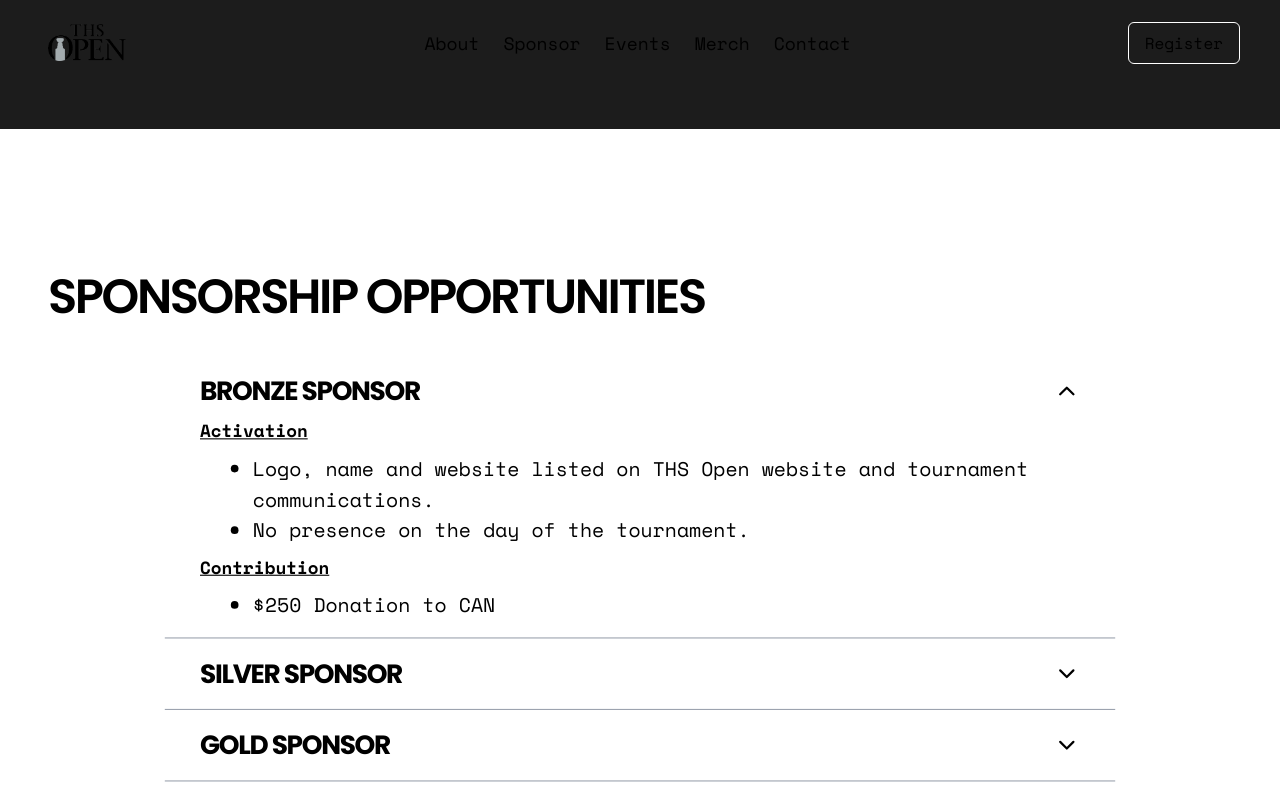
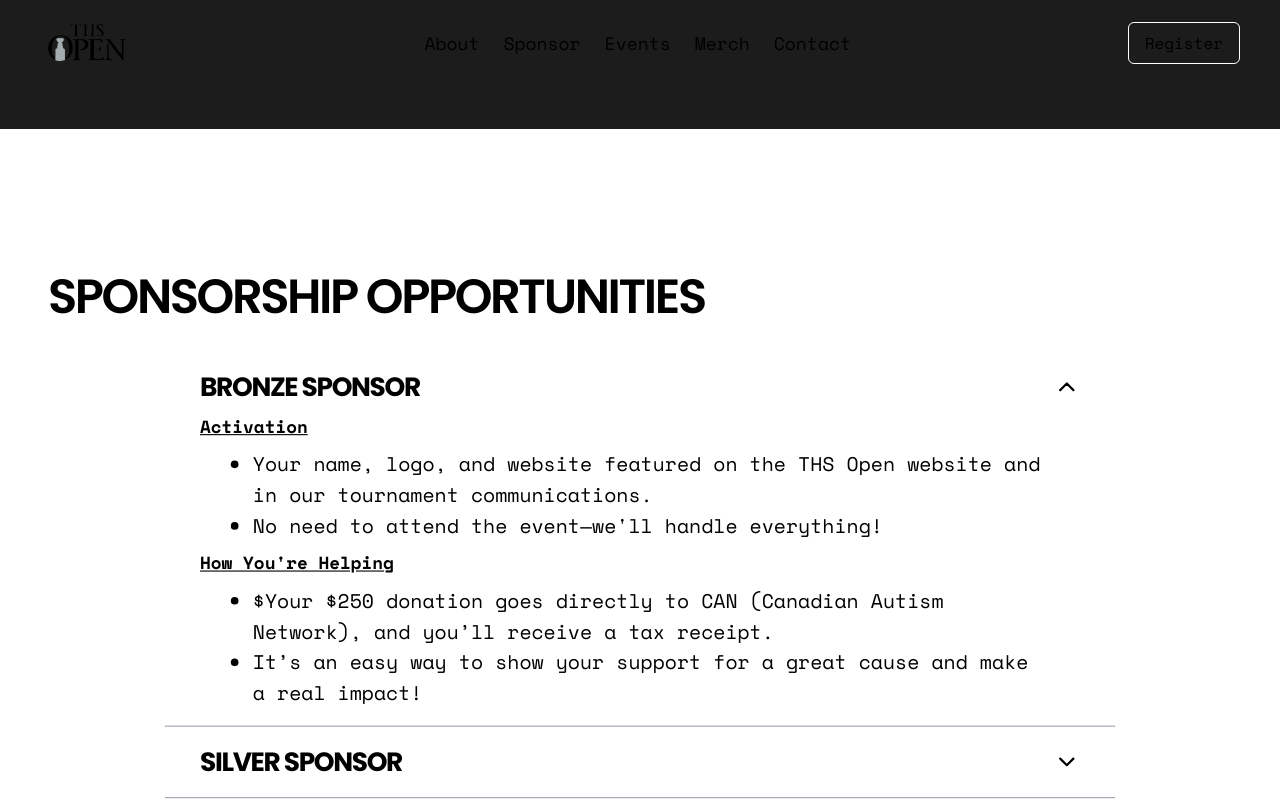
Before and after one commit to gianpinili/thsopen, a React (Vite) app: page / in a window 1280 px wide. Both pictures are taken after a click on the button "BRONZE SPONSOR". Shown: the part 1645-2445 px from the top of the page. Built offline with nearby package versions, Linux system fonts and the light colour scheme.

Commit message:
update sponsor level info

```diff
--- a/src/components/Sponsor.jsx
+++ b/src/components/Sponsor.jsx
@@ -48,7 +48,7 @@ function Sponsor() {
          </ul>
         </>
        )}
-       <p className='font-semibold mt-2 underline'>Contribution</p>
+       <p className='font-semibold mt-2 underline'>How You&apos;re Helping</p>
        <ul className="text-black mt-2 ml-4 list-disc text-sm md:px-[2rem] md:text-lg">
         {sponsor.contribution.map((item) => (
          <li key={item}>{item}</li>
--- a/src/data/sponsorLevels.json
+++ b/src/data/sponsorLevels.json
@@ -2,22 +2,24 @@
  {
   "level": "Bronze Sponsor",
   "activation": [
-   "Logo, name and website listed on THS Open website and tournament communications.",
-   "No presence on the day of the tournament."
+   "Your name, logo, and website featured on the THS Open website and in our tournament communications.",
+   "No need to attend the event—we'll handle everything!"
   ],
   "contribution": [
-   "$250 Donation to CAN"
+   "$Your $250 donation goes directly to CAN (Canadian Autism Network), and you’ll receive a tax receipt.",
+   "It’s an easy way to show your support for a great cause and make a real impact!"
   ]
  },
  {
   "level": "Silver Sponsor",
   "activation": [
-   "Hole Sponsorship - signange will be placed at the hole and ther will be an option to engage participants with an activity.",
-   "Presence at the tournament is encouraged! Feel free to bring snacks, drinks or swag for golfers to make the tee box memorable and fun. THS staff can assist with hole activation if you're unable to staff the hole on the day of the tournament.",
-   "Logo, name and website listed on THS Open website and tournament communications."
+   "Hole Sponsorship – your signage will be featured at a designated hole. You’re encouraged to bring snacks, drinks, or swag to create a fun, memorable experience for golfers!",
+   "Your name, logo, and website featured on the THS Open website and in tournament communications.",
+   "A great chance to connect with participants and show your community spirit."
   ],
   "contribution": [
-   "$500 Donation to CAN"
+   "Your $500 donation goes directly to CAN (Canadian Autism Network), and you’ll receive a tax receipt.",
+   "It’s a meaningful way to support an important cause while being part of a great day!"
   ]
  },
  {
@@ -25,25 +27,26 @@
   "activation": [
    "Cart Sponsor A - name and logo on every hole A cart.",
    "Cart Sponsor B - name and logo on every hole B cart.",
-   "Burger and Beer Sponsor - name and logo on every table during dinner.",
-   "Scorecard Sponsor - name and logo on score keeping app during the round.",
-   "Trophy Sponsor - name and logo listed on the trophy plate for winning team.",
-   "All include logo, name and website listed on THS Open website and tournament communications."
+   "Prime Rib Dinner Sponsor – your name and logo displayed on every table during the post-round dinner.",
+   "Scorecard Sponsor - your name and logo featured in the digital scorekeeping app during the round.",
+   "Trophy Sponsor - your name and logo engraved on the trophy plate for the winning team.",
+   "All options include your logo, name, and website featured on the THS Open website and in tournament communications. Want to try something unique? We're open to creative ideas too—let's make it memorable!"
   ],
   "contribution": [
-   "$1000 Donation to CAN"
+   "Your $1,000 donation goes directly to CAN (Canadian Autism Network), and you’ll receive a tax receipt.",
+   "It’s a powerful way to support a meaningful cause and connect with the community in a fun, visible way."
   ]
  },
  {
   "level": "Title Sponsor - The Hockey Shop",
   "activation": [
-   "Title sponsor named in all tournament communication and signage.",
-   "THS Open presented by The Hockey Shop."
+   "As the Title Sponsor, your name and logo will be featured prominently in all tournament communications and signage.",
+   "The event will be presented as: THS Open – Presented by [Your Company Name]",
+   "Maximum visibility and recognition throughout the entire tournament experience."
   ],
   "contribution": [
-   "$5000 Donation to CAN",
-   "Proceeds of all THS Open Merch Sales",
-   "Tee gifts."
+   "Your $5,000 donation goes directly to CAN (Canadian Autism Network), and you’ll receive a tax receipt.",
+   "It’s the ultimate way to lead by example and show your commitment to a cause that matters."
   ]
  }
 ]
```
